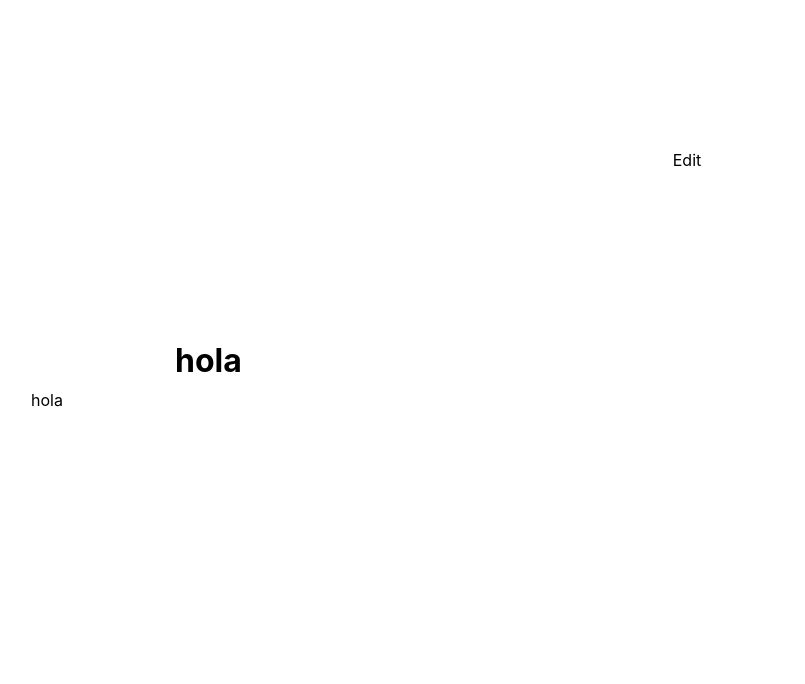
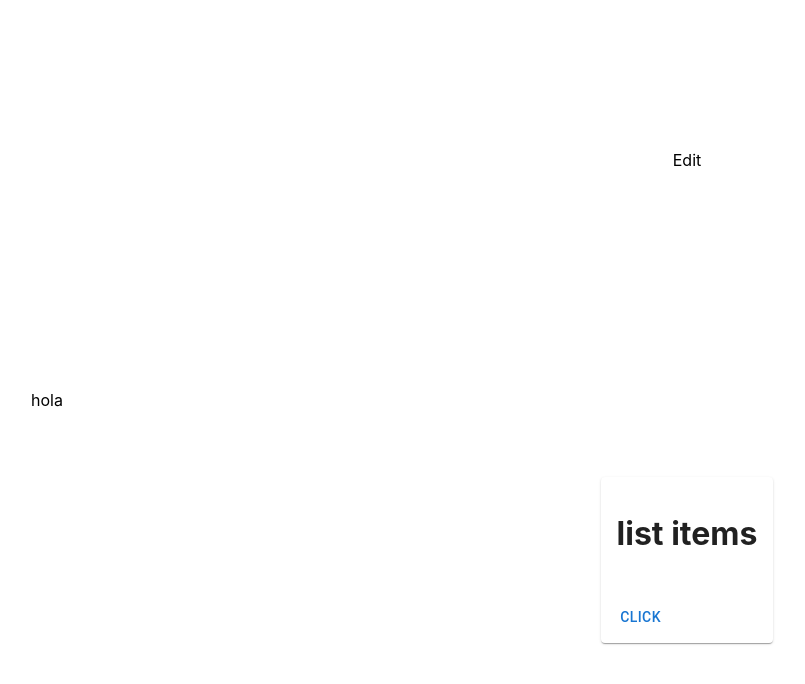
Before and after one commit to leonsuaren/todo, a React (Create React App) app: page / in a window 1280 px wide. Shown: the top 684 px of the page, without its empty margins (81-886 px from the left). Built offline with nearby package versions, Linux system fonts and the light colour scheme.

Commit message:
working on todo list item

```diff
--- a/src/App.js
+++ b/src/App.js
@@ -2,13 +2,14 @@ import './App.css';
 import { PageLayout } from './layout/';
 import { Menu } from './sections/menu';
 import { EditTodo } from './sections/edit';
+import { ListTodo } from './sections/list';
 
 function App() {
   return (
     <PageLayout>
     <Menu />
     <EditTodo />
-    <h1>hola</h1>
+    <ListTodo />
     </PageLayout>
   );
 }
--- /dev/null
+++ b/src/components/list-item/ListItem.jsx
@@ -0,0 +1,7 @@
+import React from 'react';
+
+export const ListItem = () => {
+  return (
+    <h1>list items</h1>
+  )
+}
--- /dev/null
+++ b/src/components/list-item/index.js
@@ -0,0 +1 @@
+export { ListItem } from './ListItem';
--- a/src/layout/styled.js
+++ b/src/layout/styled.js
@@ -6,6 +6,6 @@ export const PageLayoutStyle = styled.div`
   grid-template-rows: 40% 60%;
   grid-template-areas:
     "menu editTodo"
-    "menu viewTodo"
+    "menu listTodo"
   ;
 `;
--- /dev/null
+++ b/src/sections/list/ListTodo.js
@@ -0,0 +1,26 @@
+import React from 'react';
+
+import Card from '@mui/material/Card';
+import CardActions from '@mui/material/CardActions';
+import CardContent from '@mui/material/CardContent';
+import Button from '@mui/material/Button';
+import Typography from '@mui/material/Typography';
+
+import { ListItem } from '../../components/list-item';
+
+import { ListTodoStyled } from './styled';
+
+export const ListTodo = ({children}) => {
+  return(
+    <ListTodoStyled>
+      <Card>
+        <CardContent>
+          <ListItem></ListItem>
+        </CardContent>
+        <CardActions>
+          <Button>click</Button>
+        </CardActions>
+      </Card>
+    </ListTodoStyled>
+  )
+}
--- /dev/null
+++ b/src/sections/list/index.js
@@ -0,0 +1 @@
+export { ListTodo } from './ListTodo';
--- /dev/null
+++ b/src/sections/list/styled.js
@@ -0,0 +1,11 @@
+import styled from 'styled-components';
+
+export const ListTodoStyled = styled.div`
+  display: grid;
+  margin: 0;
+  justify-content: center;
+  align-items: center;
+  grid-area: listTodo;
+  width: 100%;
+  height: 100%;
+`;
```
Also changed, not shown: src/components/list-item/styled.js (added).
